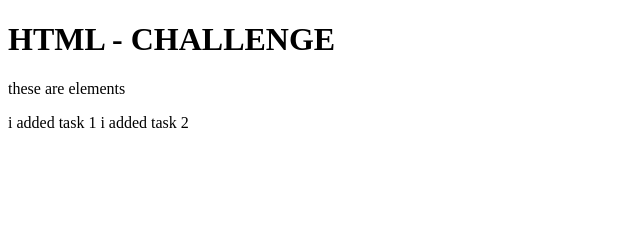
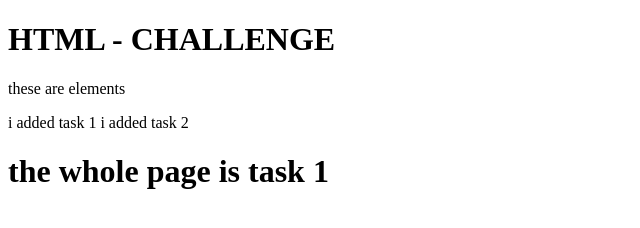
Before and after one commit to pelqimDS/Challenges, a plain HTML site: page htmlChallenges/index.html in a window 1280 px wide. Shown: the whole page, without its empty margins (0-640 px from the left). Drawn offline with Linux system fonts and the light colour scheme.

Commit message:
made some changes

```diff
--- a/htmlChallenges/index.html
+++ b/htmlChallenges/index.html
@@ -16,6 +16,6 @@
     <span>i added task 2</span>
 
 
-
+<h1>the whole page is task 1</h1>
 </body>
 </html>
```
